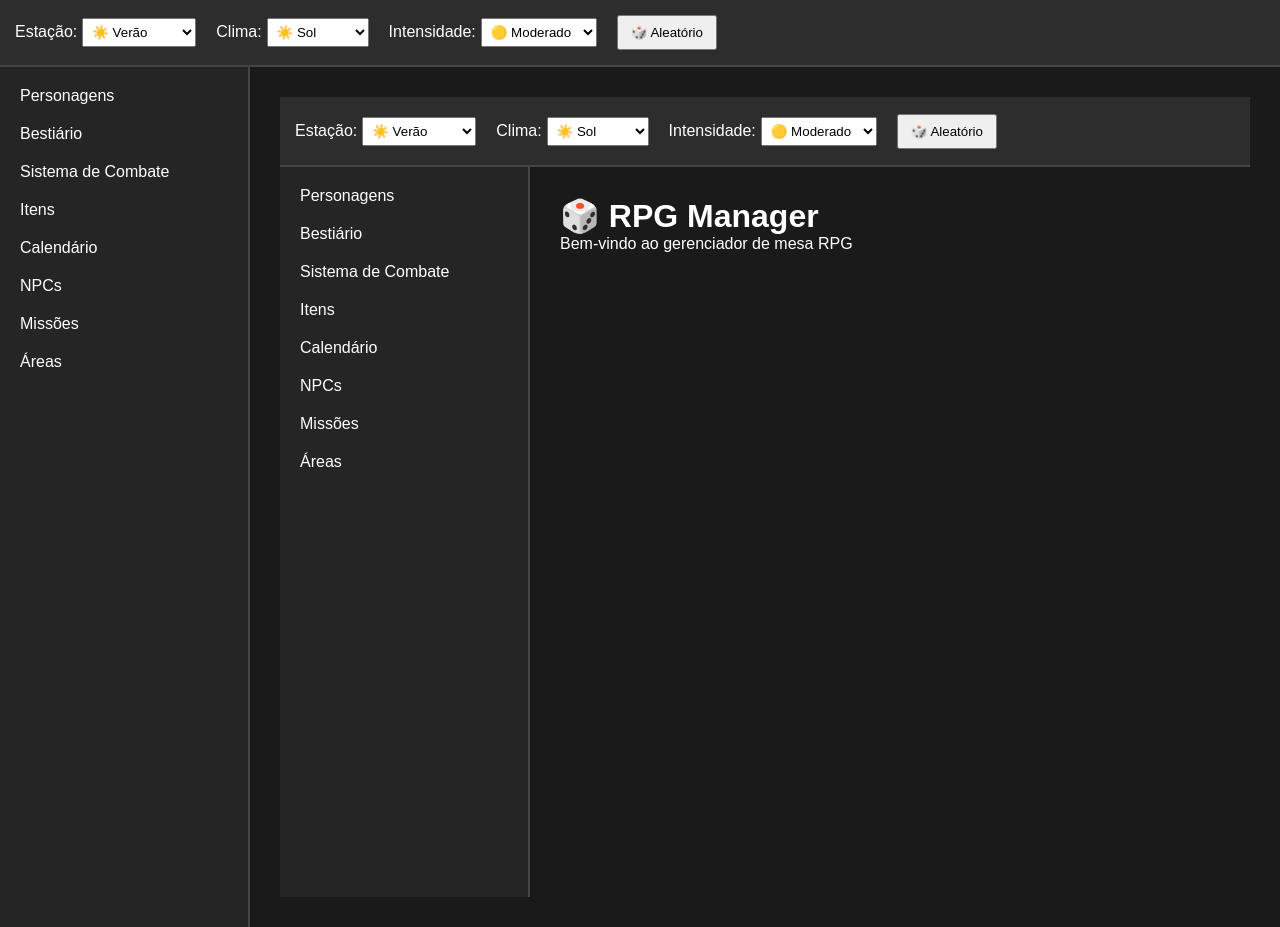
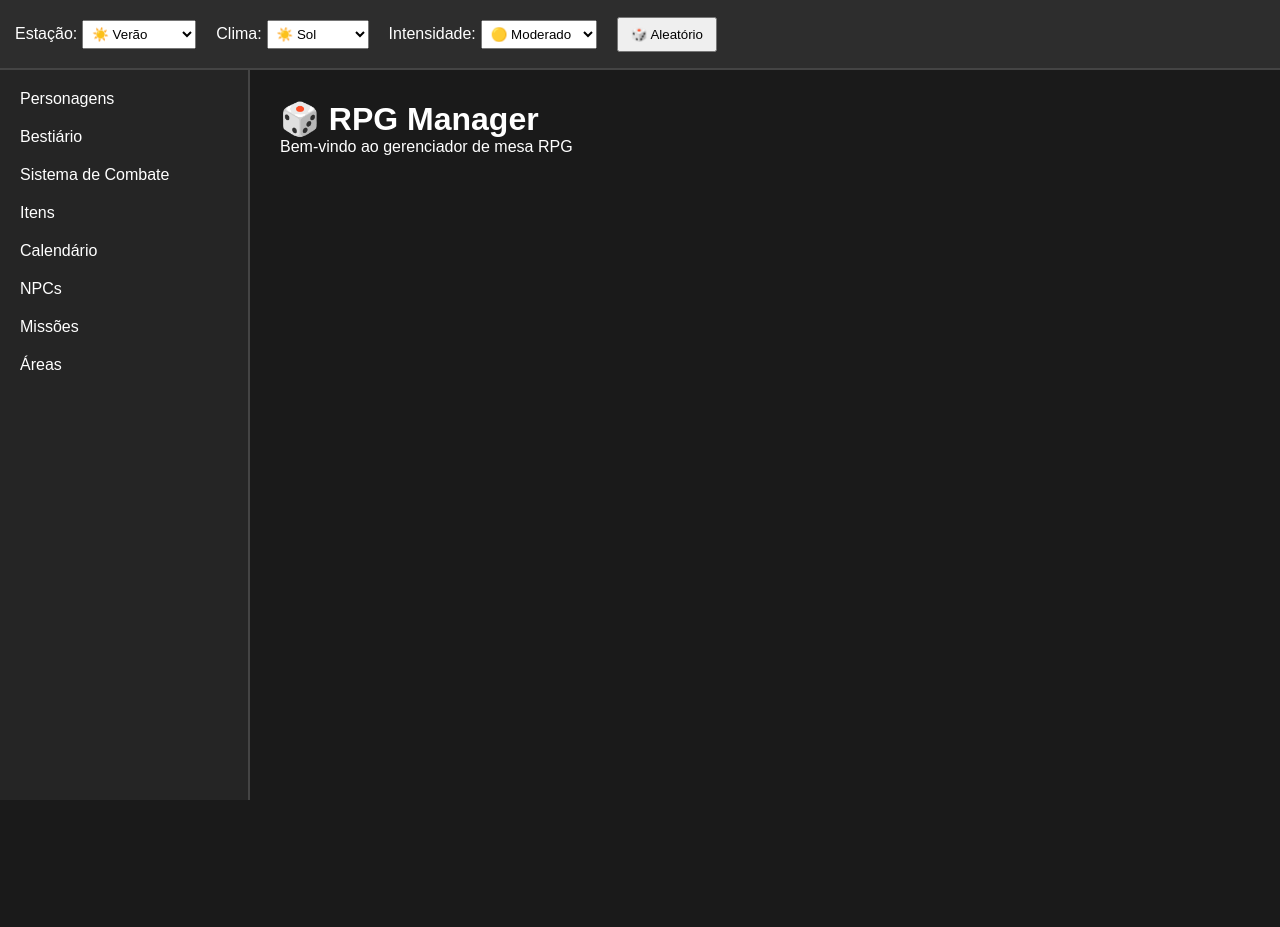
Before and after one commit to NatanMauricio1995/RPG, a Next.js app in the folder rpg-manager/: page / in a window 1280 px wide. After the commit the page ends 800 px from the top, so only its background shows below. Built offline with nearby package versions, Linux system fonts and the light colour scheme.

Commit message:
PÁGINA PRINCIPAL - ATUALIZADA

```diff
--- a/rpg-manager/app/page.tsx
+++ b/rpg-manager/app/page.tsx
@@ -1,19 +1,8 @@
-import Topo from "../components/Topo/Topo";
-import Sidebar from "../components/Sidebar/Sidebar";
-
 export default function Home(){
 
 return(
 
-<div className="container">
-
-<Topo/>
-
-<div className="conteudo">
-
-<Sidebar/>
-
-<main className="principal">
+<div>
 
 <h1>🎲 RPG Manager</h1>
 
@@ -21,10 +10,6 @@ return(
 Bem-vindo ao gerenciador de mesa RPG
 </p>
 
-</main>
-
-</div>
-
 </div>
 
 );
```
